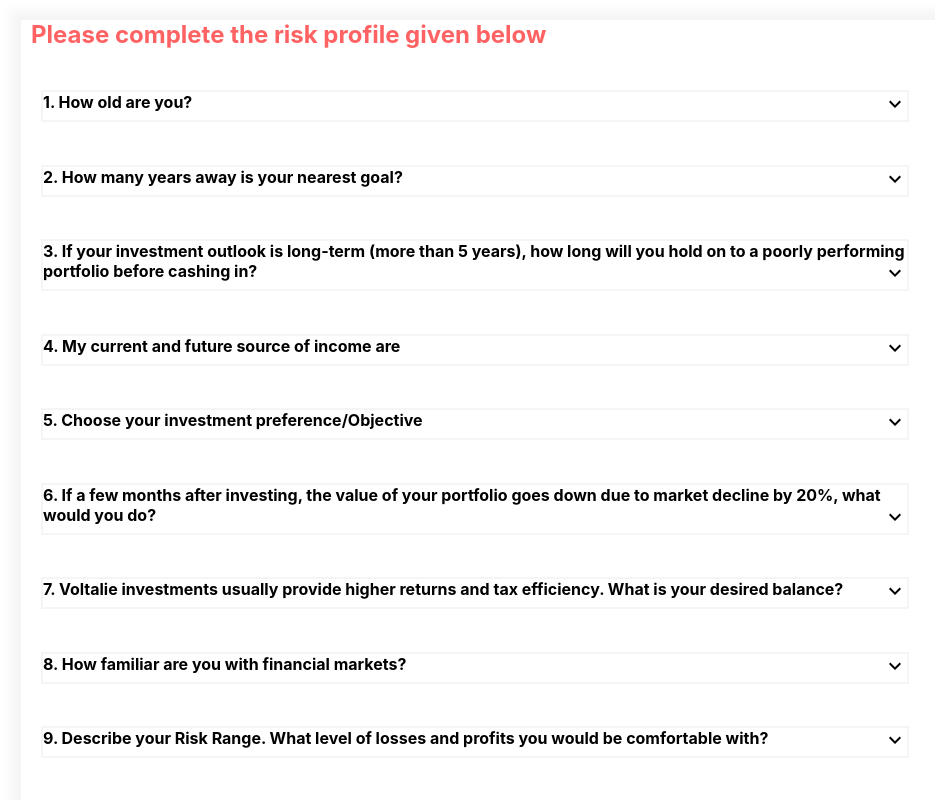
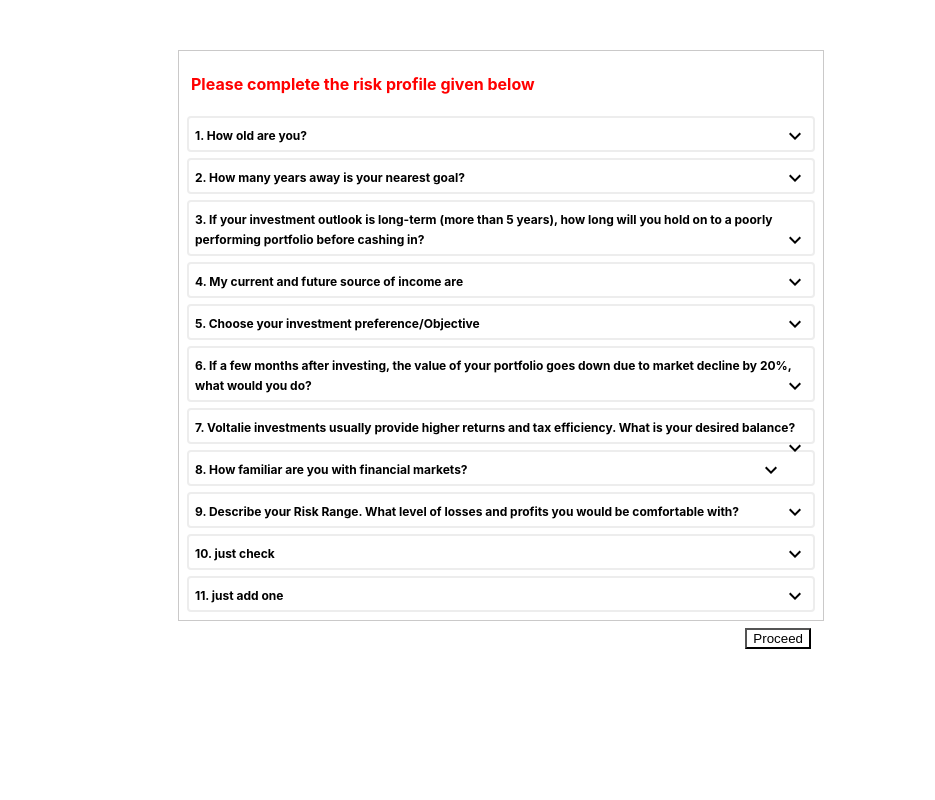
Before and after one commit to NazirAnsari/RiskProfile, a React (Create React App) app: page / in a window 1280 px wide. Shown: the top 800 px of the page, without its empty margins (139-1074 px from the left). Built offline with nearby package versions, Linux system fonts and the light colour scheme.

Commit message:
popup and open one accodion ready

```diff
--- a/src/App.js
+++ b/src/App.js
@@ -3,6 +3,7 @@
 import { BrowserRouter } from 'react-router-dom'
 import { Route,Routes } from 'react-router-dom'
 import ThankYouPage from './accordion/ThankYouPage'
+import Popup from './accordion/Popup'
 export default function App() {
   return (
     <div>
@@ -10,6 +11,7 @@
 <BrowserRouter>
 <Routes>
   <Route path='/' element={<Accodion/>}></Route>
+  <Route path='popUpScreen' element={<Popup/>}></Route>
   <Route path='/ThankYouPage' element={<ThankYouPage/>}></Route>
 </Routes>
 </BrowserRouter>
--- a/src/accordion/Accodion.js
+++ b/src/accordion/Accodion.js
@@ -1,24 +1,45 @@
-import React, { useState } from 'react'
-import {RiskData} from './api'
-import MyAccodian from './MyAccodian';
-import { Link } from 'react-router-dom';
+import React, { useState } from "react";
+import { RiskData } from "./api";
+import MyAccodian from "./MyAccodian";
+import { Link } from "react-router-dom";
+import Popup from "./Popup";
 import "./accodion.css";
 export default function Accodion() {
-    /* eslint-disable */
-    const[data,setData]=useState(RiskData);
-    return (
+  /* eslint-disable */
+  const [data, setData] = useState(RiskData);
+  const [value, setvalue] = useState(false);
+  return (
     <>
-    <section className="main-div">
-        <h1 className="main-div-color">Please complete the risk profile given below</h1>
-      {
-        data.map((curEle=>{
-            return <MyAccodian key={curEle.serialNo} {...curEle}/>
-        }))
-      }
+      <section className={`sec ${value && 'cont'}`}>
+        <h4>Please complete the risk profile given below</h4>
+        <MyAccodian data={data} />
+        <button onClick={() => setvalue(true)} className="proceedbtn">
+          Proceed
+        </button>
+      </section>
+      {value && (
+        <div className="popup">
+          <div>
+            <label htmlFor="name">Name</label>
+            <br />
+            <input type="text" id="name" className="inputPopup"/>
+          </div>
 
-        <Link to="/ThankYouPage"><button  className='proceedbtn'>Proceed</button></Link>
+          <div>
+            <label htmlFor="email">Email</label> <br />
+            <input type="email" id="email" className="inputPopup"/>
+          </div>
 
-      </section>
+          <div>
+            <label htmlFor="Mobile">Mobile</label>
+            <br />
+            <input type="tel" id="Mobile" className="inputPopup" />
+          </div>
+          <Link to="/ThankYouPage">
+            <button type="submit">Submit</button> <br />
+          </Link>
+        </div>
+      )}
     </>
-  )
+  );
 }
--- a/src/accordion/MyAccodian.js
+++ b/src/accordion/MyAccodian.js
@@ -1,35 +1,41 @@
-import React, { useState } from 'react'
-import KeyboardArrowUpIcon from '@mui/icons-material/KeyboardArrowUp';
-import KeyboardArrowDownIcon from '@mui/icons-material/KeyboardArrowDown';
-import Value from './Value';
+import React, { useState } from "react";
+import KeyboardArrowUpIcon from "@mui/icons-material/KeyboardArrowUp";
+import KeyboardArrowDownIcon from "@mui/icons-material/KeyboardArrowDown";
+import Value from "./Value";
 
-export default function MyAccodian(props) {
-  const [show,setShow] = useState(false);
+export default function MyAccodian({ data }) {
+  const[select,setSelected]=useState(null);
+
+  const toggle=(i)=>{
+      if(select===i){
+         return setSelected(null)
+      }
+
+      setSelected(i)
+  }
   return (
     <>
-      <div className="main-heading">
-      <h4 className='inner-div-question'>{props.serialNo}{". "}{props.question}
-       <span className='inner-div-icon' onClick={() => setShow(!show)}>{show ?
-        <KeyboardArrowUpIcon/> : <KeyboardArrowDownIcon/>}</span>
-      </h4>
-        {/* <p className='inner-div-icon' onClick={() => setShow(!show)}>{show ?
-        <KeyboardArrowUpIcon/> : <KeyboardArrowDownIcon/>}</p> */}
+      {data.map((curEle, i) => {
+     return   <div className="container" >
+          <span className="design" >
+            {curEle.serialNo}
+            {". "}
+            {curEle.question}{" "}
+          </span>
+          <span className="arrow" onClick={()=>toggle(i)}>
+            {select===i ? <KeyboardArrowUpIcon /> : <KeyboardArrowDownIcon />}
+          </span>
 
-
-      {
-        show &&<p className='answer'>{
-
-        props.choices.map((id)=>{
-          const {score} =id;
-          return <Value key={score} {...id}/>
-        })
-        }
-          </p>
-
-      }
-       </div>
-
-
+          {
+            <p className={select === i ?'content show' : 'content'}>
+              {curEle.choices.map((id) => {
+                const { score } = id;
+                return <Value key={score} {...id} />;
+              })}
+            </p>
+          }
+        </div>;
+      })}
     </>
-  )
+  );
 }
--- a/src/accordion/Value.js
+++ b/src/accordion/Value.js
@@ -1,11 +1,10 @@
-import React from 'react'
+import React from "react";
 
-export default function Value({score,option}) {
+
+export default function Value({ score, option }) {
   return (
-    <>
-    <div className='input'>
-      <input type="radio" />{option}
+    <div className="input">
+      <input type="radio" />{option} <br />
     </div>
-    </>
-  )
+  );
 }
--- a/src/accordion/accodion.css
+++ b/src/accordion/accodion.css
@@ -4,10 +4,10 @@
     box-shadow:4px 5px 10px 15px whitesmoke ;
 }
 
-.main-div-color{
+/* .main-div-color{
     color:#ff6263;
     margin-left:10px ;
-}
+} */
 .inner-div-question{
     display: inline-block;
     width: 90%;
@@ -15,12 +15,54 @@
     border: 2px solid whitesmoke;
     background-color: #ffffff;
 }
+.design{
+    /* display: block; */
+    font-size: .75em;
+    margin-top: 1.67em;
+    margin-bottom: 1.67em;
+    margin-left: 0;
+    margin-right: 0;
+    font-weight: bold;
+  }
+  .arrow{
+    float: right;
+    font-weight: bold;
+   }
+   .container{
+    border: 2px solid rgb(237, 237, 237);
+    border-radius: 4px;
+    margin: 6px;
+    padding: 6px;
+  }
+  .sec{
+    margin: 50px auto;
+    border:1px solid rgb(202, 201, 201);
+    padding: 2px;
+    width:50% ;
+  }
+  h4{
+    color:red;
+    padding-left: 10px;
+  }
+
+  input{
+    font-size: .75em;
+  }
 
 .inner-div-icon{
 
     float: right;
 
 }
+
+.inputPopup{
+    font-size: .75em;
+    width:100%;
+    height:20px;
+    margin-bottom: 8px;
+    border:1px solid  rgb(203, 203, 203);
+    border-radius: 4px;
+  }
 .answer{
     margin-left: 30px;
 }
@@ -41,19 +83,20 @@
 }
 
 .popup{
-    display: flex;
-    align-items: center;
-    justify-content: center;
-    flex-direction: column;
-    height: 100vh;
-    width: 100vw;
+    position: absolute;
+    top: 40vh;
+    height: auto;
+    width: 20%;
+    margin-left: 40%;
+    border:1px solid rgb(203, 203, 203);
+    padding:30px;
+    background-color: white;
+    border-radius: 8px;
+    font-size: .8em;
+
 }
-
-button[type='submit']{
-    background-color: #0074be;
-    width: 170px;
-    margin-top: 15px;
-    color: white;
+.cont{
+    opacity:0.1;
 }
 
 .popupWidth{
@@ -61,3 +104,35 @@
     padding: 70px;
     box-shadow: 5px 4p 6px 7px whitesmoke;
 }
+
+
+
+button[type='submit']{
+    background-color: #00558a;
+    width: 102%;
+    margin-top: 15px;
+    color: white;
+    height:30px;
+    font-size: 1em;
+}
+
+.popupWidth{
+    border: 1px solid #f5f5f5;
+    padding: 70px;
+    box-shadow: 5px 4p 6px 7px whitesmoke;
+}
+
+
+.content{
+    max-height: 0;
+    display: none;
+    /* overflow: hidden; */
+    transition: all 0.5s cubic-bezier(0,1,0,1)
+  }
+
+  .content.show{
+    height: auto;
+    display: block;
+    max-height: 999px;
+    transition: all 0.5s cubic-bezier(0,1,0,1)
+  }
```
Also changed, not shown: package.json (line endings or trailing spaces).
